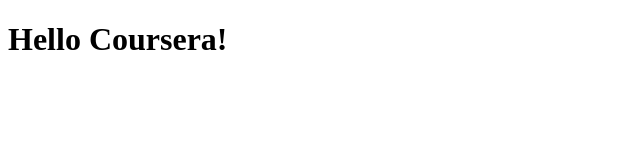
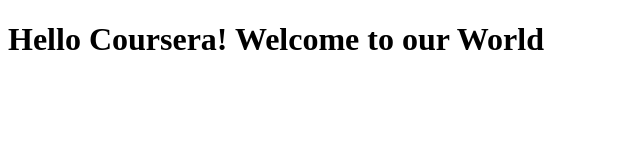
Before and after one commit to ninonina2016/coursera-test, a plain HTML site: page site/index.html in a window 1280 px wide. Shown: the whole page, without its empty margins (0-640 px from the left). Drawn offline with Linux system fonts and the light colour scheme.

Commit message:
Small addition to our page content.

```diff
--- a/site/index.html
+++ b/site/index.html
@@ -4,6 +4,6 @@
 	<title>Hello Coursera</title>
 </head>
 <body>
-<h1>Hello Coursera!</h1>
+<h1>Hello Coursera! Welcome to our World</h1>
 </body>
 </html>
```
